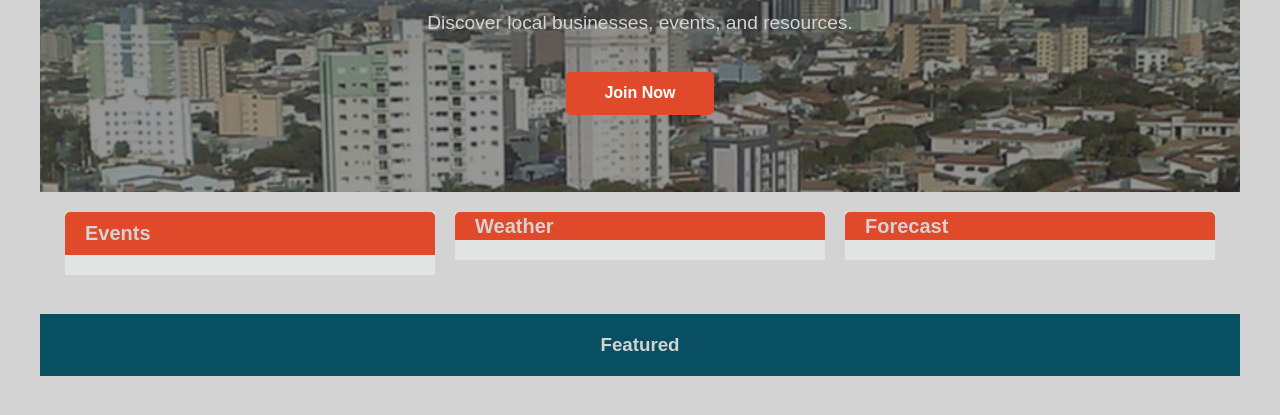
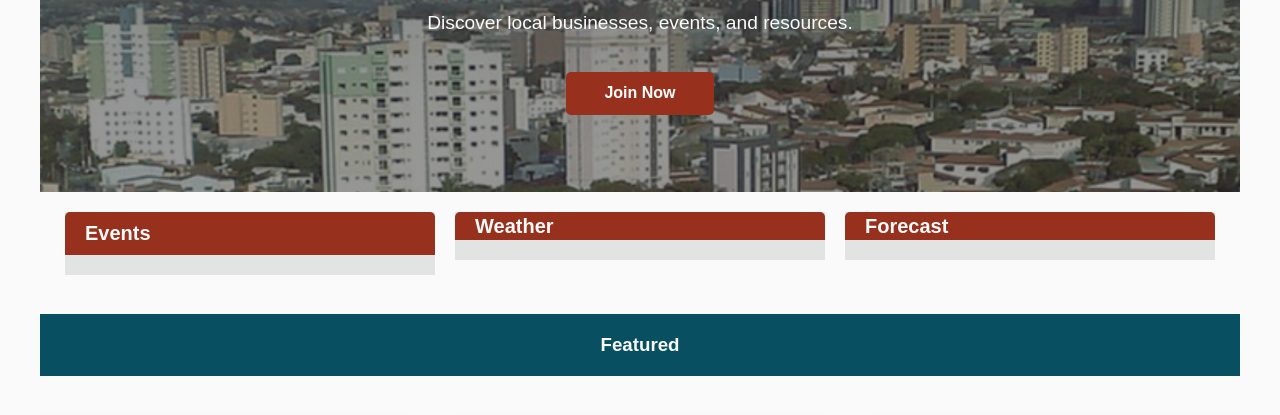
Before and after one commit to digitalmateus/wdd231, a plain HTML site: page chamber/index.html in a window 1280 px wide. Shown: the part 393-808 px from the top of the page. Drawn offline with Linux system fonts and the light colour scheme; no server answers.

Commit message:
audit and color corrections

```diff
--- a/chamber/styles/chamber.css
+++ b/chamber/styles/chamber.css
@@ -2,9 +2,9 @@
     --primary-darkblue: rgb(8, 79, 97);
     --secondary-blue: rgb(71, 135, 161);
     --third-light-green: rgb(43, 225, 155);
-    --alternate-orange: rgb(224, 74, 43);
+    --alternate-orange: rgb(151, 49, 29);
     --text-color: rgb(50, 50, 50);
-    --light-gray: rgb(211, 211, 211);
+    --light-gray: rgb(250, 250, 250);
     --font-size: 16px;
      font-family: 'open-sans', sans-serif;
      min-width: 320px;
@@ -104,7 +104,7 @@ nav a.active {
     height: 30px;
     font-size: 30px;
     cursor: pointer;
-    color: var(--alternate-orange);
+    color: var(--light-gray);
 }
 
 #hamb-icon {
```
